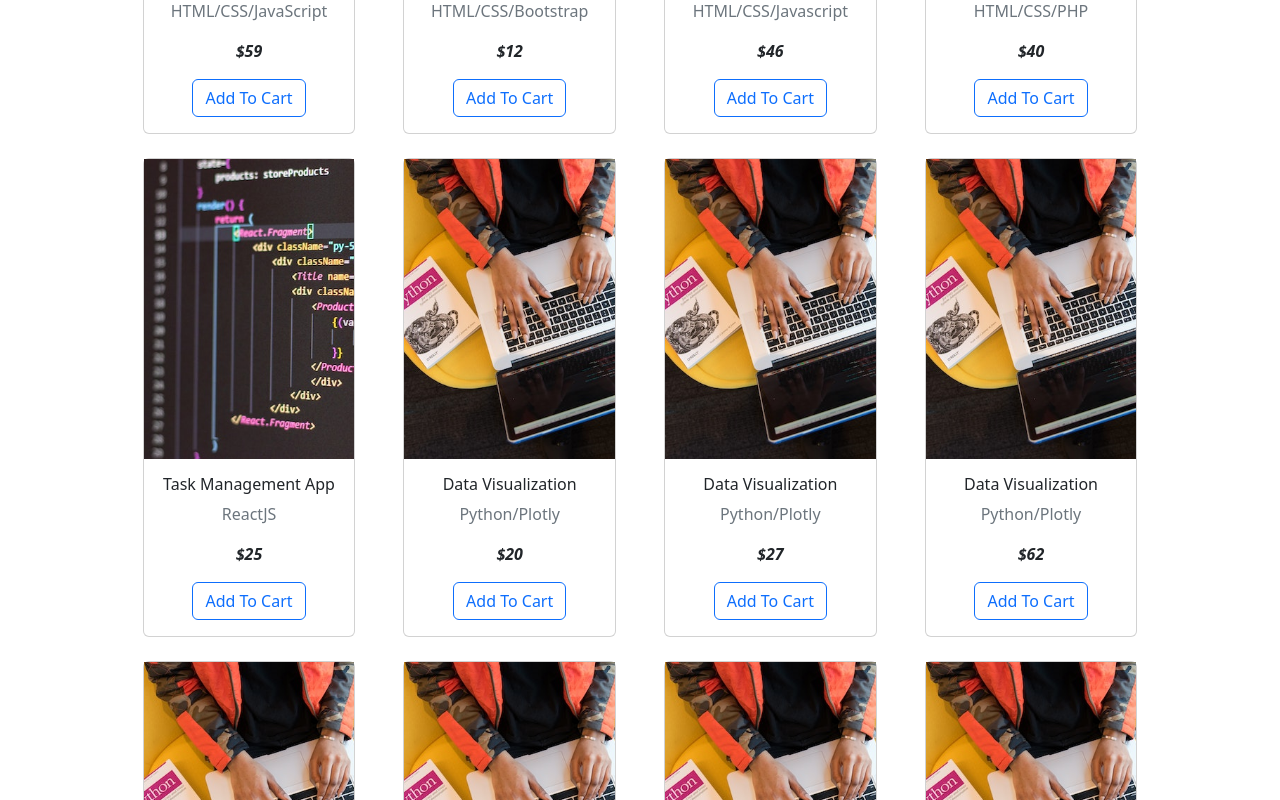
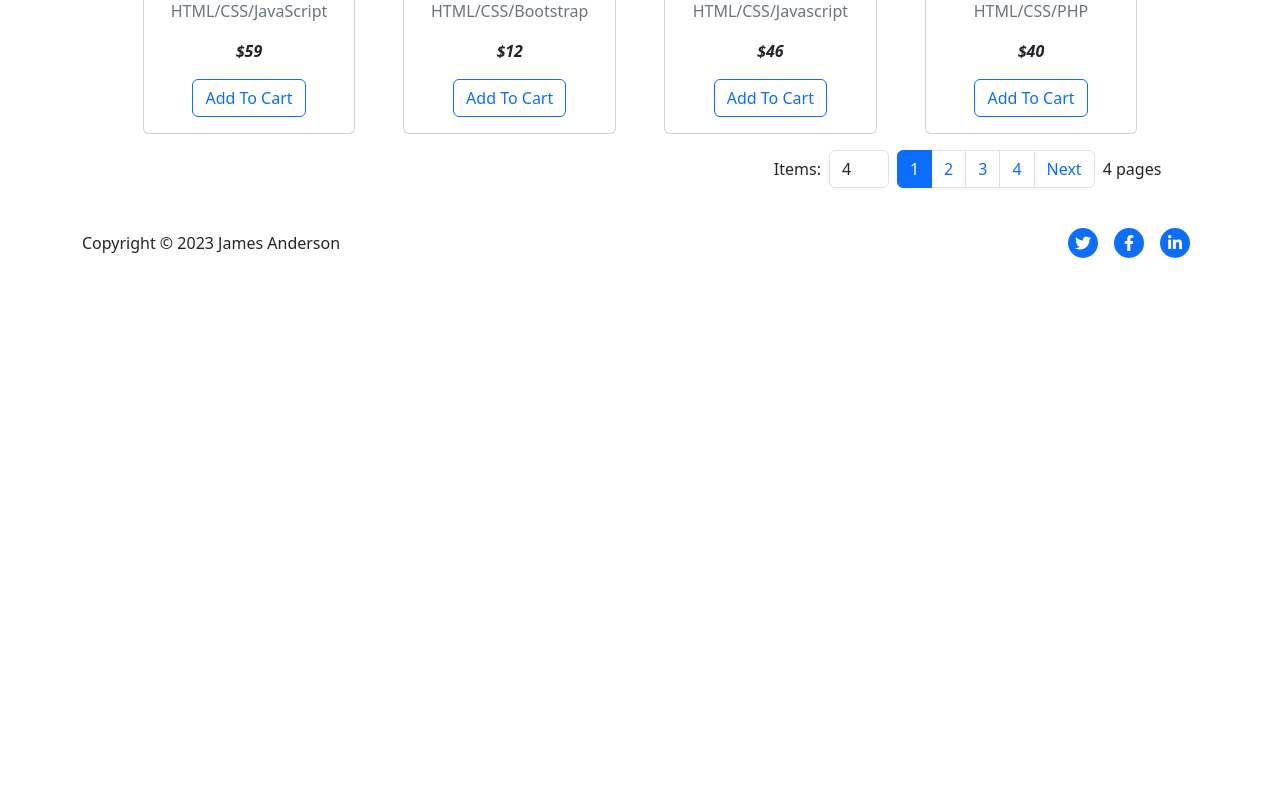
Before and after one commit to neha-gupta01/ReactJS-website, a React (Create React App) app: page /portfolio in a window 1280 px wide. Shown: the part 640-1440 px from the top of the page. After the commit the page ends 914 px from the top, so only its background shows below. Built offline with nearby package versions, Linux system fonts and the light colour scheme.

Commit message:
local pagination

```diff
--- a/src/components/portfolio.js
+++ b/src/components/portfolio.js
@@ -1,4 +1,4 @@
-import React, { useState } from "react";
+import React, { useState, useEffect } from "react";
 import { Link } from "react-router-dom";
 import PortfolioMenu from "./portfolioMenu";
 import { CartContext } from "../contexts/cartContext";
@@ -178,12 +178,45 @@ const SinglePortfolio = ({
 };
 
 const Portfolio = ({ showAll }) => {
-  const [filteredData, setFilteredData] = useState(
-    showAll ? portfolioData : portfolioData.slice(0, 4)
-  );
+  const [currentPage, setCurrentPage] = useState(1);
+  const [totalPages, setTotalPages] = useState(1);
+  const [itemsPerPage, setItemsPerPage] = useState(4);
+  const [filteredData, setFilteredData] = useState([]);
+  //const [portfolioData, setPortfolioData] = useState([]);
+
 
   const { handleAddToCart, cartItems, handleUpdateQuantity } =
     React.useContext(CartContext);
+
+
+  // useEffect(() => {
+  //   const fetchPortfolioData = async () => {
+  //     try {
+  //       const response = await fetch("http://localhost:3001/portfolio");
+  //       console.log(response);
+  //       const data = await response.json();
+  //       console.log(data);
+  //       setPortfolioData(data);
+  //       setTotalPages(Math.ceil(data.length / itemsPerPage));
+  //       paginate(1);
+  //     } catch (error) {
+  //       console.log("Error fetching data:", error);
+  //     }
+  //   };
+  //   fetchPortfolioData();
+  // }, [itemsPerPage]);
+
+  useEffect(() => {
+    setTotalPages(Math.ceil(portfolioData.length / itemsPerPage));
+    setFilteredData(portfolioData.slice(0, itemsPerPage));
+  }, [ itemsPerPage]);
+
+    const paginate = (pageNo) => {
+      setCurrentPage(pageNo);
+      const start = (pageNo - 1) * itemsPerPage;
+      const end = start + itemsPerPage;
+      setFilteredData(portfolioData.slice(start, end));
+    };
 
   const onFilterChange = (
     searchTitle,
@@ -223,6 +256,8 @@ const Portfolio = ({ showAll }) => {
       filteredResult.sort((a, b) => b.price - a.price);
     }
     setFilteredData(filteredResult);
+    setTotalPages(Math.ceil(filteredResult.length / itemsPerPage));
+    setCurrentPage(1);
   };
 
   const title = (
@@ -236,8 +271,18 @@ const Portfolio = ({ showAll }) => {
     </div>
   );
 
+  const pageButtons = [];
+  for(let pageNo = 1; pageNo <= totalPages; pageNo++){
+    pageButtons.push(
+      <li key={pageNo} className={`page-item ${pageNo === currentPage && "active"}`}>
+        <button className="page-link" onClick={() => paginate(pageNo)}>
+          {pageNo}
+        </button>
+      </li>
+    )
+  }
+
   const [menuVisible, setMenuVisible] = useState(false);
-
   const toggleMenu = () => {
     setMenuVisible(!menuVisible);
   };
@@ -270,7 +315,7 @@ const Portfolio = ({ showAll }) => {
         >
           {title}
           <div className="row mt-5 mx-0 justify-content-center align-items-center">
-            {filteredData.map((item, index) => (
+            {filteredData?.map((item, index) => (
               <SinglePortfolio
                 key={index}
                 id={item.id}
@@ -292,6 +337,41 @@ const Portfolio = ({ showAll }) => {
               </Link>
             </div>
           ) : null}
+          {showAll && (
+            <div className="row mt-3">
+              <div className="col-12 d-flex align-items-center justify-content-end">
+                <label className="me-2">Items:</label>
+                <input
+                  type="number"
+                  min="1"
+                  className="form-control me-2"
+                  value={itemsPerPage}
+                  style={{ width: "60px" }}
+                  onChange={(e) => setItemsPerPage(parseInt(e.target.value))}
+                />
+                <nav aria-label="Page navigation" className="d-flex align-items-center">
+                  <ul className="pagination mb-0">
+                    {currentPage > 1 && (
+                      <li className="page-item">
+                        <button className="page-link" onClick={() => paginate(currentPage - 1)}>
+                          Prev
+                        </button>
+                      </li>
+                    )}
+                    {pageButtons}
+                    {currentPage < totalPages && (
+                      <li className="page-item">
+                        <button className="page-link" onClick={() => paginate(currentPage + 1)}>
+                          Next
+                        </button>
+                      </li>
+                    )}
+                  </ul>
+                </nav>
+                <span className="ms-2"> {totalPages} pages</span>
+              </div>
+            </div>
+          )}
         </div>
       </div>
     </section>
--- a/src/components/skills.js
+++ b/src/components/skills.js
@@ -1,38 +1,37 @@
 // Skills.js
-import React from "react";
+import React, { useState, useEffect } from "react";
 
-const skillsData = [
-  {
-    icon: "fa-cart-shopping",
-    skill: "Front-end Development",
-    description:
-      "Proficient in HTML, CSS, and JavaScript. Experienced in responsive web design, building user-friendly interfaces, and using modern frameworks like ReactJS.",
-  },
-  {
-    icon: "fa-laptop",
-    skill: "Back-end Development",
-    description: "Skilled in server-side programming using technologies like Node.js and Express. Experience working with databases such as MongoDB and MySQL.",
-  },
-  {
-    icon: "fa-mobile-screen-button",
-    skill: "Mobile App Development",
-    description:
-      "Proficient in developing mobile apps for iOS and Android using frameworks like React Native. Experienced in building engaging and intuitive mobile user interfaces.",
-  },
-];
 const SingleSkill = ({ icon, skill, description }) => {
   return (
     <div
       className="card mt-5 d-flex flex-column align-items-center text-center bg-white p-4"
       style={{ width: "25rem" }}
     >
-      <i className={`text-white bg-primary d-flex align-items-center justify-content-center fs-2 rounded-circle fa-solid ${icon}`}></i>
+      <i
+        className={`text-white bg-primary d-flex align-items-center justify-content-center fs-2 rounded-circle fa-solid ${icon}`}
+      ></i>
       <h4 className="mt-4">{skill}</h4>
       <p className="text-center">{description}</p>
     </div>
   );
 };
 const Skills = () => {
+  const [skillsData, setSkillsData] = useState([]);
+
+  useEffect(() => {
+    const fetchSkillsData = async () => {
+      try {
+        const response = await fetch("http://localhost:3001/skills");
+        console.log(response);
+        const data = await response.json();
+        setSkillsData(data);
+      } catch (error) {
+        console.log("Error fetching data:", error);
+      }
+    };
+    fetchSkillsData();
+  }, []);
+
   const title = (
     <div className="row mt-4 py-3">
       <div className="col-12 d-flex flex-column text-center justify-content-center">
@@ -49,7 +48,7 @@ const Skills = () => {
       <div className="row d-flex justify-content-between mx-0">
         {skillsData.map((skill, index) => (
           <SingleSkill
-          key={index}
+            key={index}
             icon={skill.icon}
             skill={skill.skill}
             description={skill.description}
--- a/src/containers/CvContainer.js
+++ b/src/containers/CvContainer.js
@@ -1,6 +1,6 @@
 import React from "react";
 import Navbar from "../components/navbar";
-import CV from "../components/cv";
+import Cv from "../components/cv";
 import Footer from "../components/footer";
 import Cart from "../components/cart";
 
@@ -9,7 +9,7 @@ const CvContainer = () => {
     <React.Fragment>
       <Navbar />
       <Cart />
-      <CV />
+      <Cv />
       <Footer />
     </React.Fragment>
   );
```
Also changed, not shown: src/components/cv.js (+38 -56 lines). Lines whose indentation alone changed are shown as unchanged.
